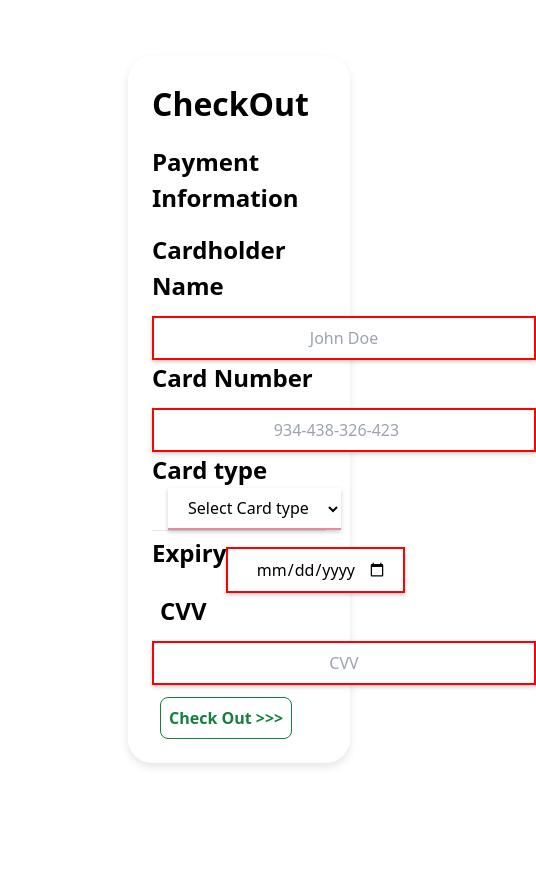
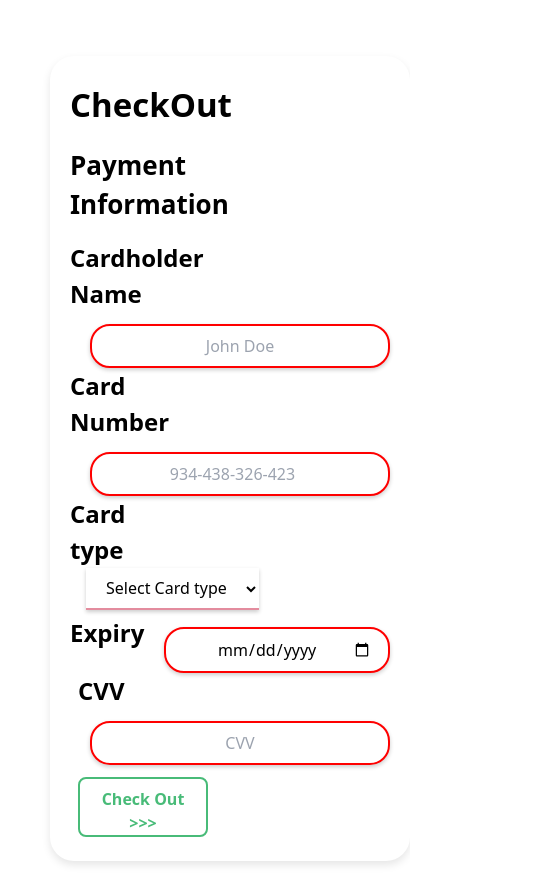
Before and after one commit to sampath7013/kumarhostel, a React (Create React App) app: page /payment in a window 390 px wide. Shown: the whole page, 536 px wide, since content can reach past the window. Before the commit the page ends 844 px from the top, so only its background shows below. Built offline with nearby package versions, Linux system fonts and the light colour scheme; no server answers.

Commit message:
fifth commit

```diff
--- a/src/components/Payment.css
+++ b/src/components/Payment.css
@@ -1,12 +1,15 @@
 /* Payment.css */
 .payment-container {
-    margin-left: 8rem; /* ml-80 */
+    margin-left: 270px; /* ml-80 */
     margin-top: 3.5rem; /* mt-14 */
     background-color: white;
     border-radius: 1.5rem; /* rounded-xl */
     box-shadow: 0 4px 8px rgba(0, 0, 0, 0.1); /* shadow-2xl */
     padding: 1.5rem; /* p-6 */
-    margin-right: 2.5rem; /* mr-40 */
+    margin-right: 300px;
+    padding-left: 60px;
+    margin-bottom: 20px;
+
   }
 
   .payment-title {
@@ -34,6 +37,8 @@
     box-shadow: 0 2px 4px rgba(0, 0, 0, 0.2); /* shadow-lg */
     outline: none;
     width: 24rem; /* w-96 */
+    border-radius: 20px;
+    margin-left: 20px;
   }
 
   .payment-select {
@@ -71,3 +76,78 @@
     hover: background-color #48bb78; /* hover:bg-green-700 */
     hover: color white; /* hover:text-white */
   }
+  @media (max-width: 768px){
+    .payment-container {
+      background-color: white;
+      box-shadow: 0 4px 8px rgba(0, 0, 0, 0.1);
+      padding-right: 340px;
+      padding-left: 20px;
+      margin-left: 50px;
+    }
+
+    .payment-title {
+      font-weight: bold;
+      font-size: 33px;
+    }
+
+    .payment-subtitle {
+      font-weight: bold;
+      font-size: 26px;
+    }
+
+    .payment-label {
+      font-weight: bold;
+      font-size: 1.5rem; /* text-xl */
+    }
+
+    .payment-input {
+      margin-top: 0.75rem; /* mt-3 */
+      text-align: center;
+      border: 2px solid red; /* border-2 */
+      padding: 0.5rem 1rem; /* p-2 */
+      box-shadow: 0 2px 4px rgba(0, 0, 0, 0.2); /* shadow-lg */
+      outline: none;
+      width: 300px; /* w-96 */
+      border-radius: 20px;
+    }
+
+    .payment-select {
+      margin-left: 1rem; /* ml-4 */
+      background-color: transparent;
+      border-bottom: 2px solid #e38c9e; /* border-b-2 border-rose-400 */
+      padding: 0.5rem 1rem; /* p-2 */
+      box-shadow: 0 2px 4px rgba(0, 0, 0, 0.2); /* shadow-lg */
+      outline: none;
+    }
+
+    .payment-expiry {
+      display: flex;
+      margin-top: 0.25rem; /* mt-1 */
+      width: 320px;
+    }
+
+    .payment-cvv {
+      font-weight: bold;
+      font-size: 1.5rem; /* text-xl */
+      margin-top: 0.5rem; /* mt-2 */
+      margin-left: 0.5rem; /* ml-2 */
+    }
+
+    .payment-button {
+      transition: all 1s; /* transition-all duration-1000 */
+      margin-top: 0.75rem; /* mt-3 */
+      margin-left: 0.5rem; /* ml-2 */
+      font-weight: bold;
+      hover: translateX(10px); /* hover:translate-x-10 */
+      color: #48bb78; /* text-green-700 */
+      padding: 0.5rem 1rem; /* px-4 py-2 */
+      background-color: transparent;
+      border: 2px solid #48bb78; /* border border-green-700 */
+      border-radius: 0.5rem; /* rounded-lg */
+      hover: background-color #48bb78; /* hover:bg-green-700 */
+      hover: color white; /* hover:text-white */
+      width: 130px;
+      height: 60px;
+    }
+
+  }
--- a/src/components/Payment.js
+++ b/src/components/Payment.js
@@ -27,7 +27,7 @@ function Payment() {
         <label className='payment-cvv'>CVV</label>
         <input className='payment-input' type='password' placeholder='CVV' />
         <br></br>
-        <button className='transition-all duration-1000 mt-3 ml-2 font-bold hover:translate-x-10 text-green-700 px-2 py-2 bg-transparent border border-green-700 rounded-lg hover:bg-green-700 hover:text-white'>
+        <button className='transition-all duration-1000 mt-3 ml-2 font-bold hover:translate-x-10 text-green-700 px-2 py-2 bg-transparent border border-green-700 rounded-lg hover:bg-green-700 hover:text-white payment-button'>
           <Link to=''>Check Out >>></Link>
         </button>
       </form>
```
